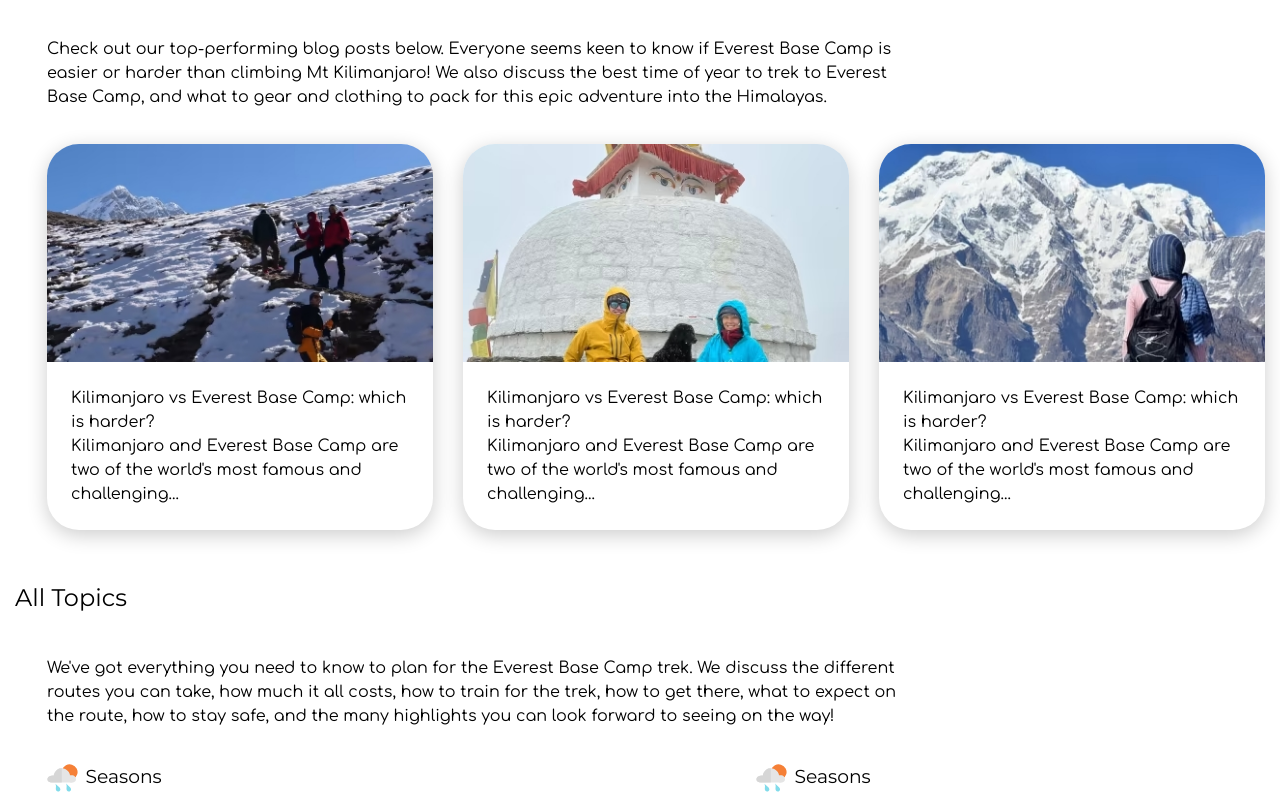
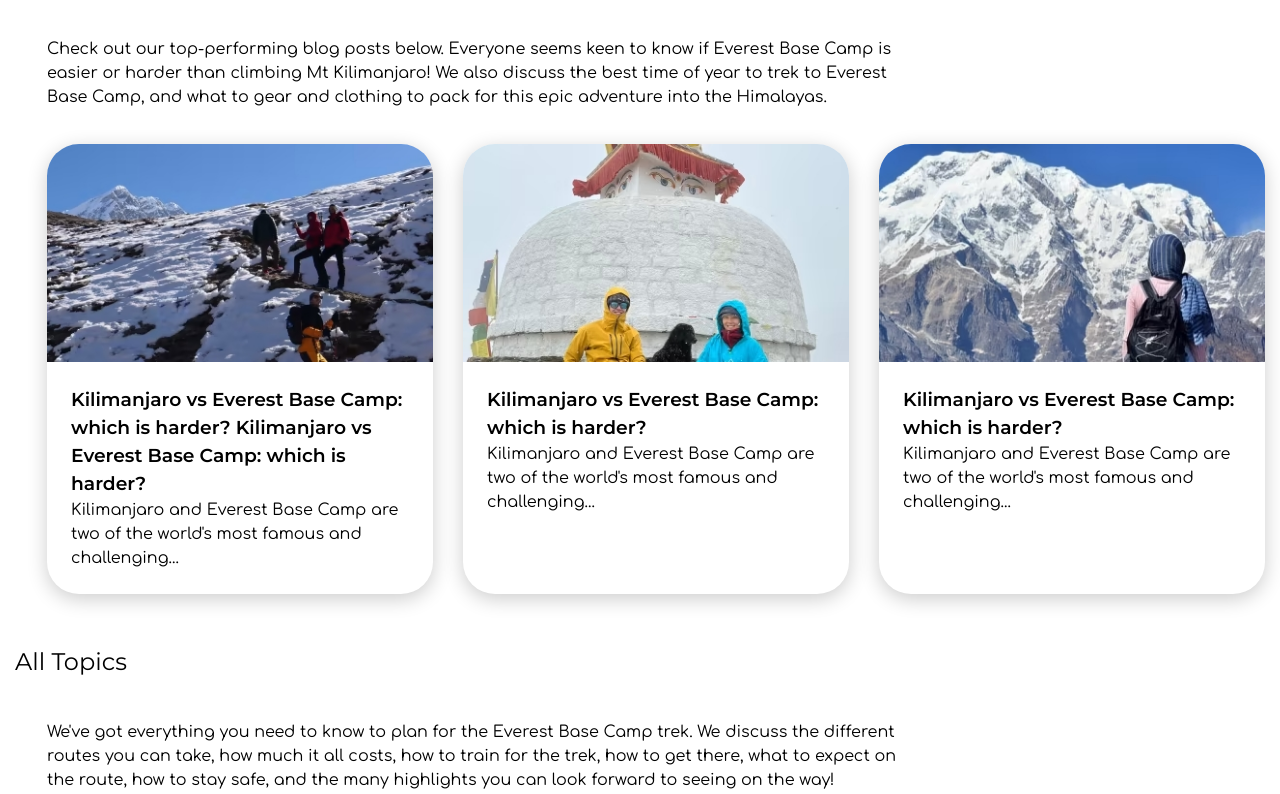
Before and after one commit to madan1gc/travel-website, a plain HTML site: page index.html in a window 1280 px wide. Shown: the part 605-1399 px from the top of the page. Drawn offline with Linux system fonts and the light colour scheme.

Commit message:
fix: trip column with issue

```diff
--- a/index.html
+++ b/index.html
@@ -62,9 +62,10 @@
                                 <img src="/image/trip1.jpg" alt="">
                             </div>
                             <div class="text">
-                                <div class="title">
+                                <h3 class="title">
                                     Kilimanjaro vs Everest Base Camp: which is harder?
-                                </div>
+                                    Kilimanjaro vs Everest Base Camp: which is harder?
+                                </h3>
                                 <div class="description">
                                     Kilimanjaro and Everest Base Camp are two of the world's most famous and
                                     challenging...
@@ -76,9 +77,9 @@
                                 <img src="/image/trip2.jpg" alt="">
                             </div>
                             <div class="text">
-                                <div class="title">
+                                <h3 class="title">
                                     Kilimanjaro vs Everest Base Camp: which is harder?
-                                </div>
+                                </h3>
                                 <div class="description">
                                     Kilimanjaro and Everest Base Camp are two of the world's most famous and
                                     challenging...
@@ -90,9 +91,9 @@
                                 <img src="/image/trip3.jpg" alt="">
                             </div>
                             <div class="text">
-                                <div class="title">
+                                <h3 class="title">
                                     Kilimanjaro vs Everest Base Camp: which is harder?
-                                </div>
+                                </h3>
                                 <div class="description">
                                     Kilimanjaro and Everest Base Camp are two of the world's most famous and
                                     challenging...
--- a/style.scss
+++ b/style.scss
@@ -178,6 +178,10 @@ section {
     border-radius: 2rem;
     overflow: hidden;
     box-shadow: 0 5px 20px rgba(0, 0, 0, 0.2);
+    flex: 1;
+    .title {
+      font-weight: 600;
+    }
   }
 
   .text {
```
Also changed, not shown: style.css, 1 other file.
